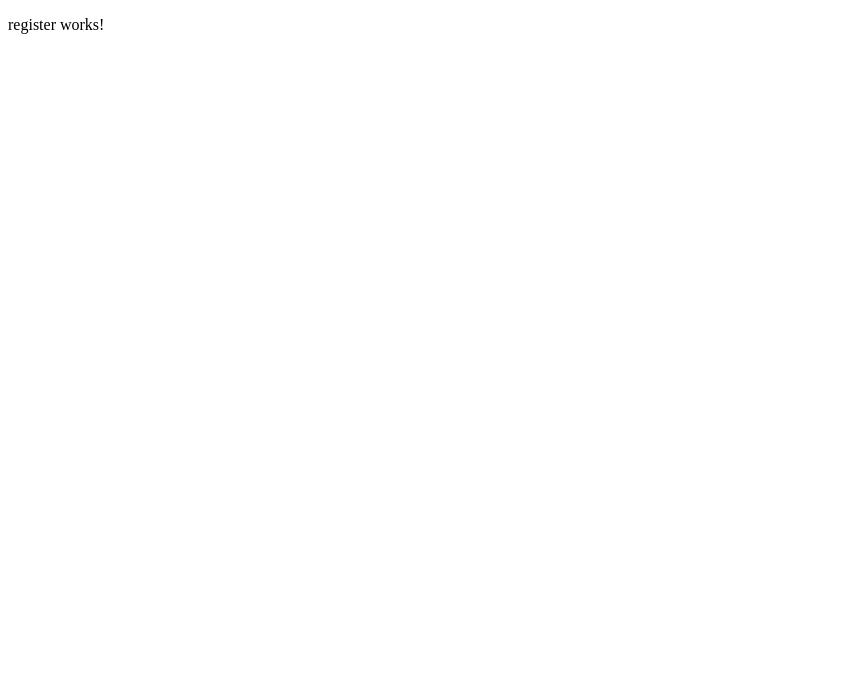
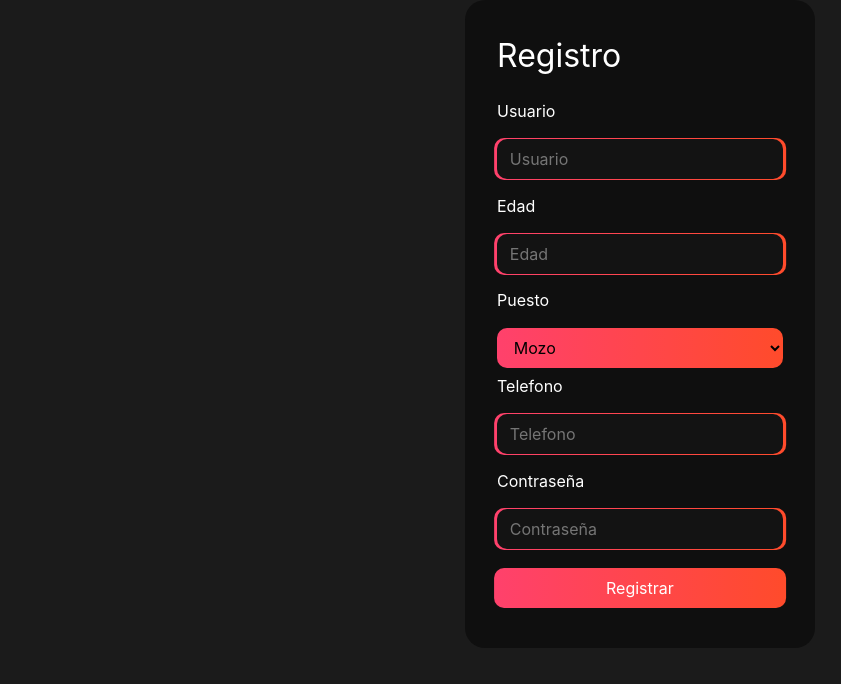
Before and after one commit to No-Country/C1-G6, an Angular app in the folder client/OrderUp/: page /Register in a window 1280 px wide. Shown: the top 684 px of the page, without its empty margins (0-841 px from the left). Built offline with nearby package versions, Linux system fonts and the light colour scheme.

Commit message:
Login_Register
Add Login, Register

```diff
--- a/client/OrderUp/angular.json
+++ b/client/OrderUp/angular.json
@@ -1,5 +1,8 @@
 {
   "$schema": "./node_modules/@angular/cli/lib/config/schema.json",
+  "cli": {
+    "analytics": false
+  },
   "version": 1,
   "newProjectRoot": "projects",
   "projects": {
@@ -28,9 +31,14 @@
             ],
             "styles": [
               "src/assets/css/styles.css",
-              "src/assets/css/jquery.css"
+              "src/assets/css/jquery.css",
+              "./node_modules/bootstrap/dist/css/bootstrap.min.css"
             ],
-            "scripts": []
+            "scripts": [
+              "./node_modules/jquery/dist/jquery.min.js",
+              "./node_modules/popper.js/dist/umd/popper.min.js",
+              "./node_modules/bootstrap/dist/js/bootstrap.min.js"
+            ]
           },
           "configurations": {
             "production": {
--- a/client/OrderUp/package.json
+++ b/client/OrderUp/package.json
@@ -18,6 +18,9 @@
     "@angular/platform-browser": "~12.2.0",
     "@angular/platform-browser-dynamic": "~12.2.0",
     "@angular/router": "~12.2.0",
+    "bootstrap": "^4.3.1",
+    "jquery": "^3.6.0",
+    "popper.js": "^1.16.1",
     "rxjs": "~6.6.0",
     "tslib": "^2.3.0",
     "zone.js": "~0.11.4"
--- a/client/OrderUp/src/app/components/login/login.component.css
+++ b/client/OrderUp/src/app/components/login/login.component.css
@@ -0,0 +1,91 @@
+.container{
+    background: rgb(15, 15, 15);
+    width: 350px;
+    height: 450px;
+    border-radius: 20px;
+    display: flex;
+    justify-content: center;
+    flex-direction: column;
+    color: white;
+    padding: 2em;
+
+}
+.heading{
+    font-size: 2em;
+    margin-bottom: 0.5em;
+
+}
+.box {
+    margin: 0.2em 0;
+
+}
+.container.box p{
+    color: rgba(255, 255, 255, 0.781);
+
+}
+.container .box div{
+    position: relative;
+    width: 100%;
+    height: 40px;
+    margin: 0.5em 0;
+}
+.container .box input{
+    position: absolute;
+    width: 100%;
+    height: 100%;
+    background: rgb(19, 19, 19);
+    color: white;
+    border: none;
+    outline: none;
+    padding-left: 0.8em;
+    border-radius: 10px;
+    transition: all .4s;
+}
+.container .box input:focus::placeholder{
+    color: white;
+
+
+
+}
+.container .box div::before{
+    content: "";
+    position: absolute;
+    top: 50%;
+    left: 50%;
+    transform: translate(-50%, -50%);
+    width: 102%;
+    height: 105%;
+    border-radius: 10px;
+    background: linear-gradient(to right, #ff416c, #ff4b2b);
+
+}
+
+.loginBtn{
+    width: 102%;
+    height: 40px;
+    border: none;
+    border-radius: 10px;
+    margin: 0.5em 0;
+    transform: translate(-1%);
+    cursor: pointer;
+    color: white;
+    background: linear-gradient(to right, #ff416c, #ff4b2b);
+    transition: all .4s;
+
+}
+.loginBtn:hover{
+    transform: translate(-1%, 5%);
+    box-shadow: 0 0 10px #ff416d65;
+
+}
+.text{
+    font-size: 0.8em;
+    margin-top: 0.5em;
+    text-align: center;
+    color: rgba(255, 255, 255, 0.623);
+
+}
+.text a{
+    color: rgba(255, 255, 255, 0.911);
+
+}
--- a/client/OrderUp/src/app/components/login/login.component.html
+++ b/client/OrderUp/src/app/components/login/login.component.html
@@ -1 +1,16 @@
-<p>login works!</p>
+<div class="container">
+    <p class="heading">Log In</p>
+    <div class="box">
+        <p>Usuario</p>
+        <div>
+            <input type="text" name="" id="" placeholder="Usuario">
+        </div>
+    </div>
+    <div class="box">
+        <p>Contraseña</p>
+        <div>
+            <input type="password" name="" id="" placeholder="Contraseña">
+        </div>
+    </div>
+    <button class="loginBtn btn-danger">Loguear</button>
+</div>
--- a/client/OrderUp/src/app/components/register/register.component.css
+++ b/client/OrderUp/src/app/components/register/register.component.css
@@ -0,0 +1,107 @@
+.container{
+    background: rgb(15, 15, 15);
+    width: 350px;
+    border-radius: 20px;
+    display: flex;
+    justify-content: center;
+    flex-direction: column;
+    color: white;
+    padding: 2em;
+
+}
+.heading{
+    font-size: 2em;
+    margin-bottom: 0.5em;
+
+}
+.box {
+    margin: 0.2em 0;
+
+}
+.container.box p{
+    color: rgba(255, 255, 255, 0.781);
+
+}
+.container .box div{
+    position: relative;
+    width: 100%;
+    height: 40px;
+    margin: 0.5em 0;
+}
+.container .box input{
+    position: absolute;
+    width: 100%;
+    height: 100%;
+    background: rgb(19, 19, 19);
+    color: white;
+    border: none;
+    outline: none;
+    padding-left: 0.8em;
+    border-radius: 10px;
+    transition: all .4s;
+}
+.container .box select{
+    width: 100%;
+    background: linear-gradient(to right, #ff416c, #ff4b2b);
+    color: black;
+    border: none;
+    outline: none;
+    padding-left: 0.8em;
+    border-radius: 10px;
+    transition: all .4s;
+    height: 40px;
+}
+.container .box input:focus::placeholder{
+    color: white;
+
+
+
+}
+.container .box div::before{
+    content: "";
+    position: absolute;
+    top: 50%;
+    left: 50%;
+    transform: translate(-50%, -50%);
+    width: 102%;
+    height: 105%;
+    border-radius: 10px;
+    background: linear-gradient(to right, #ff416c, #ff4b2b);
+
+}
+
+.loginBtn{
+    width: 102%;
+    height: 40px;
+    border: none;
+    border-radius: 10px;
+    margin: 0.5em 0;
+    transform: translate(-1%);
+    cursor: pointer;
+    color: white;
+    background: linear-gradient(to right, #ff416c, #ff4b2b);
+    transition: all .4s;
+
+}
+.loginBtn:hover{
+    transform: translate(-1%, 5%);
+    box-shadow: 0 0 10px #ff416d65;
+
+}
+.text{
+    font-size: 0.8em;
+    margin-top: 0.5em;
+    text-align: center;
+    color: rgba(255, 255, 255, 0.623);
+
+}
+.text a{
+    color: rgba(255, 255, 255, 0.911);
+
+}
+input[type=number]::-webkit-inner-spin-button,
+input[type=number]::-webkit-outer-spin-button {
+    -webkit-appearance: none;
+    margin: 0;
+    }
+input[type=number] { -moz-appearance:textfield; }
--- a/client/OrderUp/src/app/components/register/register.component.html
+++ b/client/OrderUp/src/app/components/register/register.component.html
@@ -1 +1,38 @@
-<p>register works!</p>
+<div class="container">
+    <p class="heading">Registro</p>
+    <div class="box">
+        <p>Usuario</p>
+        <div>
+            <input type="text" name="" id="" placeholder="Usuario">
+        </div>
+    </div>
+    <div class="box">
+        <p>Edad</p>
+        <div>
+            <input type="number" name="" id="" placeholder="Edad">
+        </div>
+    </div>
+    <div class="box">
+        <p>Puesto</p>
+            <select name="" id="" placeholder="Puesto">
+                <option value="Salon">Mozo</option>
+                <option value="Cocina">Cocinero</option>
+                <option value="Caja">Cajero</option>
+                <option value="Administracion">Administrador</option>
+            </select>
+    </div>
+
+    <div class="box">
+        <p>Telefono</p>
+        <div>
+            <input type="number" name="" id="" placeholder="Telefono">
+        </div>
+    </div>
+    <div class="box">
+        <p>Contraseña</p>
+        <div>
+            <input type="password" name="" id="" placeholder="Contraseña">
+        </div>
+    </div>
+    <button class="loginBtn btn-danger">Registrar</button>
+</div>
--- a/client/OrderUp/src/assets/css/styles.css
+++ b/client/OrderUp/src/assets/css/styles.css
@@ -0,0 +1,4 @@
+body {
+    min-height: 100vh;
+    background-color: rgb(27, 27, 27) !important;
+}
```
Also changed, not shown: 1 other file (tests, documents, lock files or other folders).
